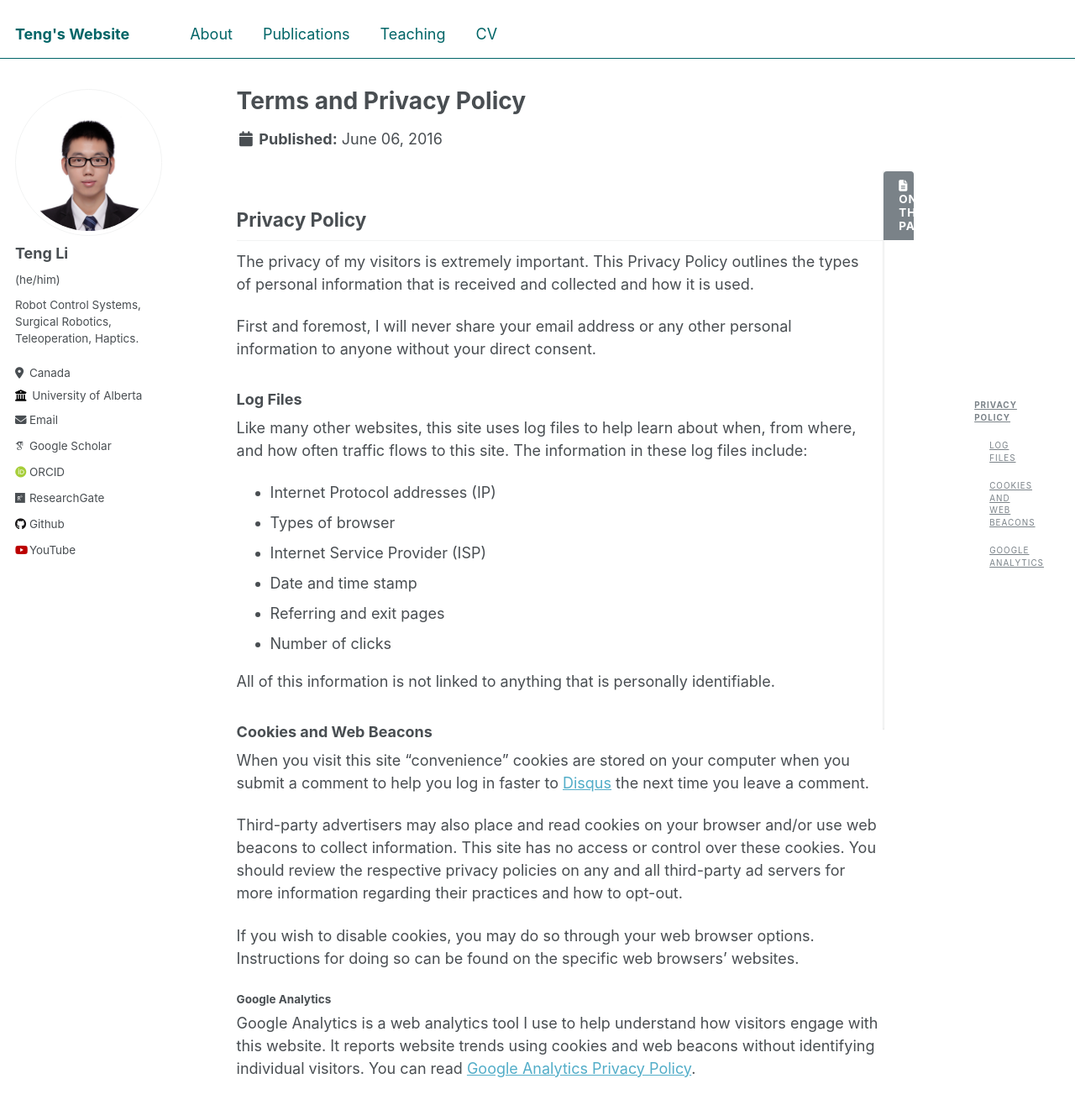
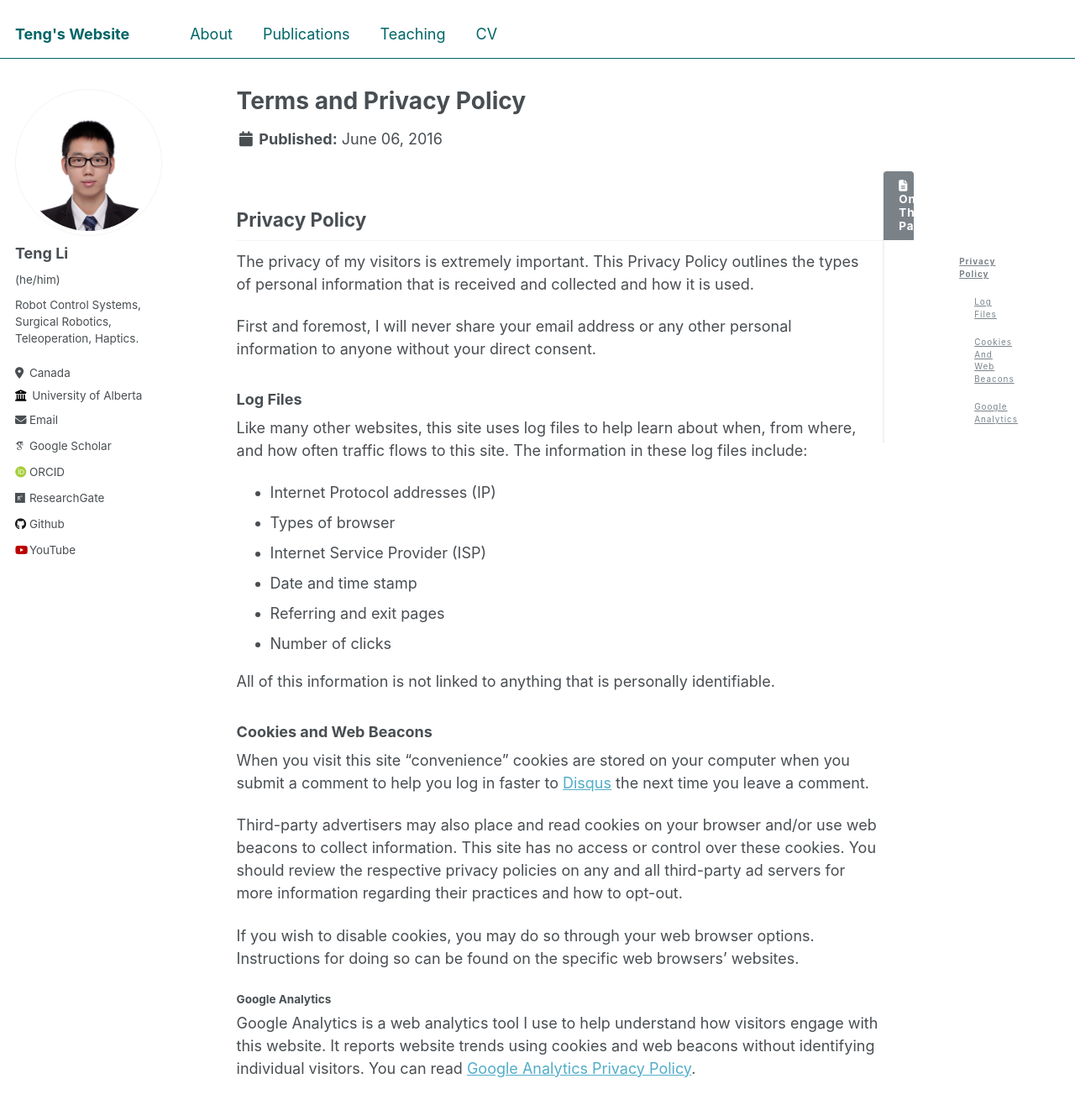
Before and after one commit to teng4/teng4.github.io, a Jekyll site: the page built from _pages/terms.md, in a window 1280 px wide and 1400 px high. Shown: the top 1322 px of the window at 84% size. Built offline with Jekyll 4.4.1, drawn with Linux system fonts in a browser that asks for light colours; some web fonts are replaced.

Commit message:
Update _navigation.scss

```diff
--- a/_sass/_navigation.scss
+++ b/_sass/_navigation.scss
@@ -376,8 +376,8 @@
 .toc {
   font-family: $sans-serif-narrow;
   color: $gray;
-  text-transform: uppercase; //original.
-  //text-transform: capitalize; //teng4 modified.
+  //text-transform: uppercase; //original.
+  text-transform: capitalize; //teng4 modified.
   letter-spacing: 1px;
   background-color: #fff;
   border: 1px solid $border-color;
@@ -394,9 +394,10 @@
 }
 
 .toc__menu {
-  //margin: 0; //teng4note, original.
-  margin: 10rem 5rem; //teng4, modified.
-  padding: 0; //teng4note, original.
+  //teng4note, margin will move the area, and padding will make the area larger.
+  margin: 0; //teng4note, original. margin: height downward, width rightward.
+  //padding: 0; //teng4note, original.
+  padding: 0.5rem 4rem; //teng4, modified. teng4note: padding: height, width.
   width: 100%;
   list-style: none;
   font-size: 0.8rem;
```
